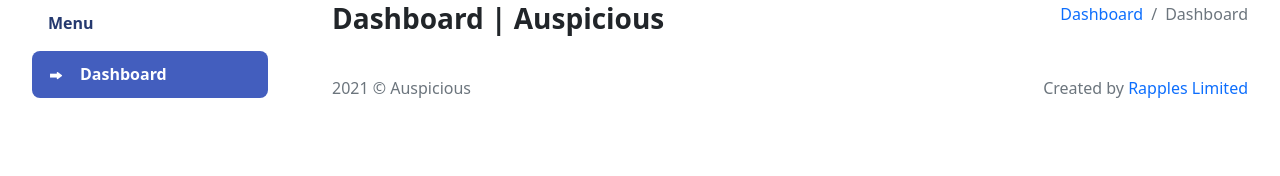
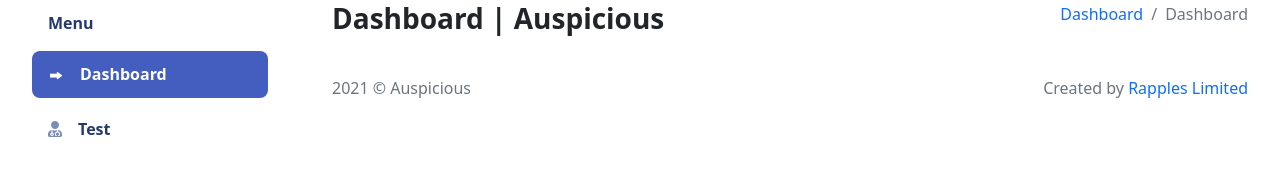
Before and after one commit to NumanIbnMazid/auspicious, a Django app: page /dashboard/ in a window 1280 px wide. Shown: the part 136-312 px from the top of the page. Run offline with Django 3.2, Linux system fonts and the light colour scheme; some libraries are stand-ins or nearby versions.

Commit message:
test url

```diff
--- a/auspicious/settings/production.py
+++ b/auspicious/settings/production.py
@@ -4,8 +4,9 @@
 
 SECRET_KEY = config('SECRET_KEY')
 
-DEBUG = False
-# DEBUG = config('DEBUG', default=False, cast=bool)
+# DEBUG = False
+# DEBUG = True
+DEBUG = config('DEBUG', default=False, cast=bool)
 
 ALLOWED_HOSTS = ['*']
 # ALLOWED_HOSTS = config('ALLOWED_HOSTS', default=['test.com'])
--- a/dashboard/templates/dashboard/components/sidebar.html
+++ b/dashboard/templates/dashboard/components/sidebar.html
@@ -147,6 +147,14 @@
 
             {% endif %}
 
+             <li class="sidebar-item">
+                <a href="{% url 'dashboard:test' %}" class="sidebar-link">
+                    <i class="fas fa-user-md" aria-hidden="true"></i>
+                    <span>Test</span>
+                </a>
+            </li>
+
+
 
 
 
--- a/dashboard/urls.py
+++ b/dashboard/urls.py
@@ -7,7 +7,7 @@
     ClientCreateView, ClientUpdateView, ClientDetailView, delete_client, SocialAccountCreateView,
     SocialAccountUpdateView, SocialAccountDetailView, delete_social_account, delete_job_position, JobPositionCreateView,
     JobPositionUpdateView, JobPositionDetailView, ContactCreateView, ContactUpdateView, ContactDetailView,
-    delete_contact, ProjectCategoryCreateView, ProjectCategoryUpdateView, delete_project_category
+    delete_contact, ProjectCategoryCreateView, ProjectCategoryUpdateView, delete_project_category,test_function
 )
 
 
@@ -120,4 +120,8 @@
          ContactDetailView.as_view(), name="contact_detail"),
     path("news/contact/", delete_contact,
          name="delete_contact"),
+
+    path('test',test_function,name="test")
+
+
 ]
--- a/dashboard/views.py
+++ b/dashboard/views.py
@@ -23,7 +23,7 @@
 from django.contrib.auth.decorators import login_required
 from django.utils.decorators import method_decorator
 from django.views.generic import CreateView, UpdateView, TemplateView, DetailView
-
+from django.http import HttpResponse
 
 # # -------------------------------------------------------------------
 # #                             Dashboard
@@ -1016,3 +1016,9 @@
 @csrf_exempt
 def delete_contact(request):
     return delete_simple_object(request=request, key='id', model=Contact, redirect_url="dashboard:create_contact")
+
+
+
+def test_function(request):
+    a = 'Test'
+    return HttpResponse(a)
```
